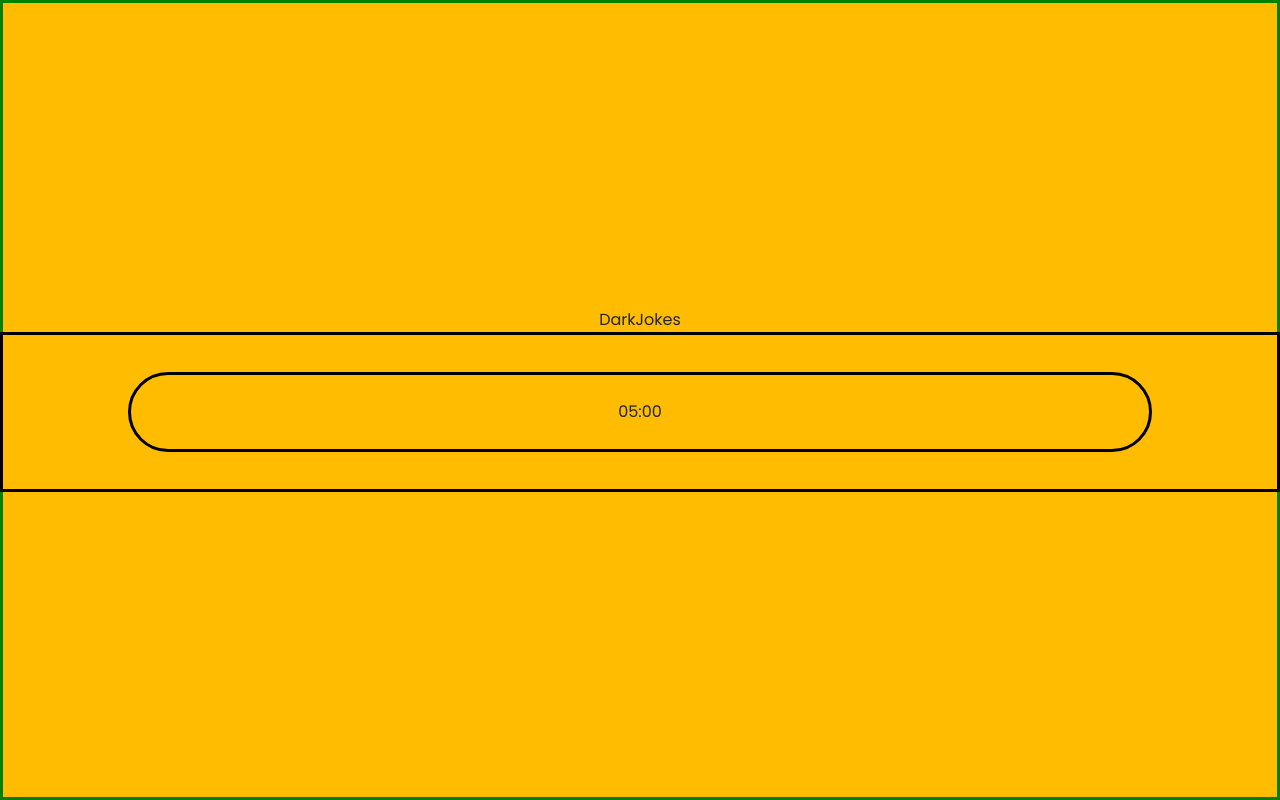
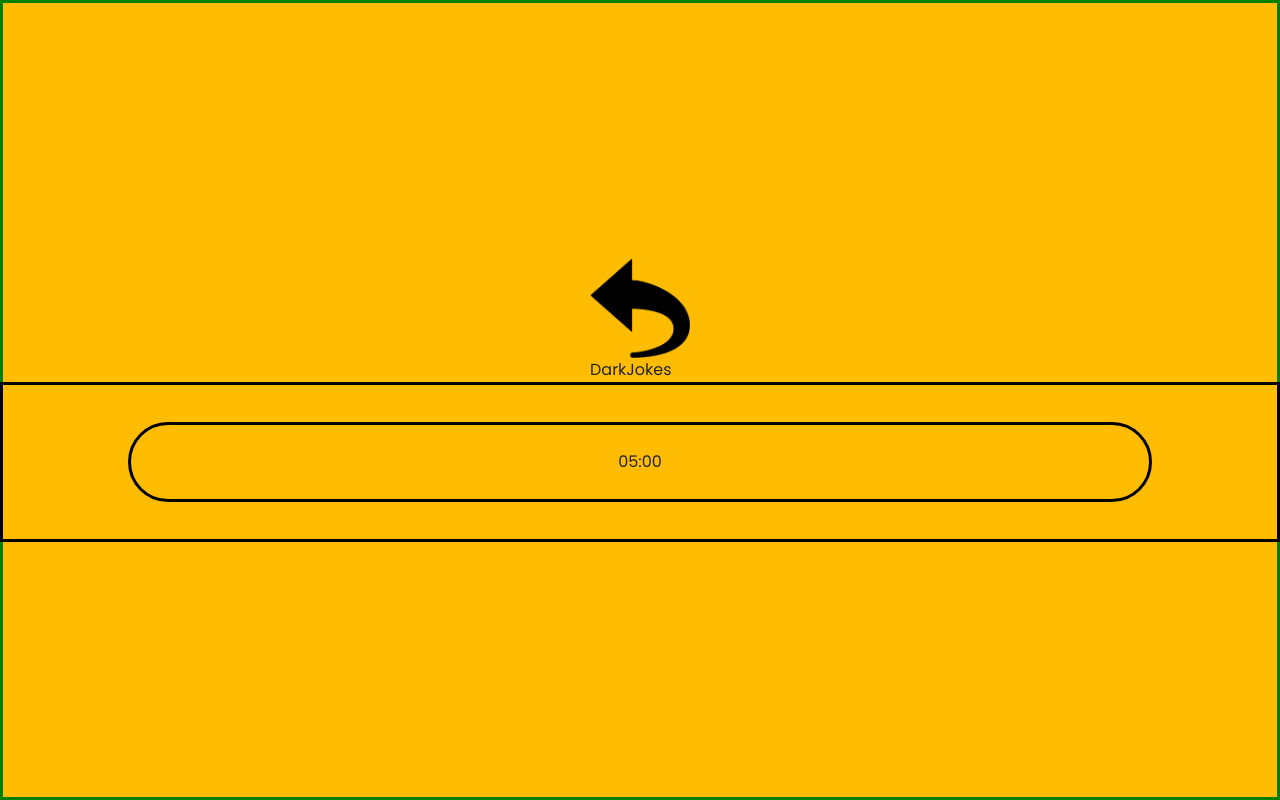
Before and after one commit to StephhyL/prn, a React (Create React App) app: page /darkjokes in a window 1280 px wide. Built offline with nearby package versions, Linux system fonts and the light colour scheme; a web font is replaced by a local one.

Commit message:
back button

```diff
--- a/src/components/categories/DadJokes.jsx
+++ b/src/components/categories/DadJokes.jsx
@@ -7,7 +7,7 @@ import ArrowForwardIosSharpIcon from "@mui/icons-material/ArrowForwardIosSharp";
 function DadJokes() {
   const [currentJoke, setCurrentJoke] = useState(0);
 
-  console.log("dadJokesData--->", dadJokesData[currentJoke].joke);
+  // console.log('dadJokesData--->', dadJokesData)
 
   const onLeftClick = () => {
     if (currentJoke > 0 && setCurrentJoke(currentJoke - 1)) {
@@ -26,16 +26,15 @@ function DadJokes() {
 
   return (
     <div className="dad">
-      {dadJokesData[currentJoke].joke}
-      {/* <div className="left-click" onClick={() => onLeftClick()}>
-      <ArrowBackIosSharpIcon style={{ fontSize: 30 }} />
-      </div> */}
-      {/* <div className="dad-joke">
+      <div className="left-click" onClick={() => onLeftClick()}>
+        <ArrowBackIosSharpIcon style={{ fontSize: 30 }} />
+      </div>
+      <div className="dad-joke">
         <h1 className="joke-text">{dadJokesData[currentJoke]}</h1>
-      </div> */}
-      {/* <div className="right-click" onClick={() => onRightClick()}>
-      <ArrowForwardIosSharpIcon style={{ fontSize: 30 }} />
-      </div> */}
+      </div>
+      <div className="right-click" onClick={() => onRightClick()}>
+        <ArrowForwardIosSharpIcon style={{ fontSize: 30 }} />
+      </div>
     </div>
   );
 }
--- a/src/components/categories/DarkJokes.jsx
+++ b/src/components/categories/DarkJokes.jsx
@@ -1,9 +1,15 @@
-import React from 'react'
+// import other Components
+import Back from "./Back";
 
 const DarkJokes = () => {
   return (
-    <div>DarkJokes</div>
-  )
-}
+    <div>
+      <div className="back">
+        <Back />
+      </div>
+      DarkJokes
+    </div>
+  );
+};
 
-export default DarkJokes
+export default DarkJokes;
--- a/src/components/categories/Guess.jsx
+++ b/src/components/categories/Guess.jsx
@@ -1,4 +1,5 @@
-import React from "react";
+// import other Components
+import Back from "./Back";
 
 const Guess = () => {
   return (
--- a/src/components/categories/Memes.jsx
+++ b/src/components/categories/Memes.jsx
@@ -2,7 +2,14 @@
 import Back from "./Back";
 
 const Memes = () => {
-  return <div>Memes</div>;
+  return (
+    <div>
+      <div className="back">
+        <Back />
+      </div>
+      Memes
+    </div>
+  );
 };
 
 export default Memes;
```
